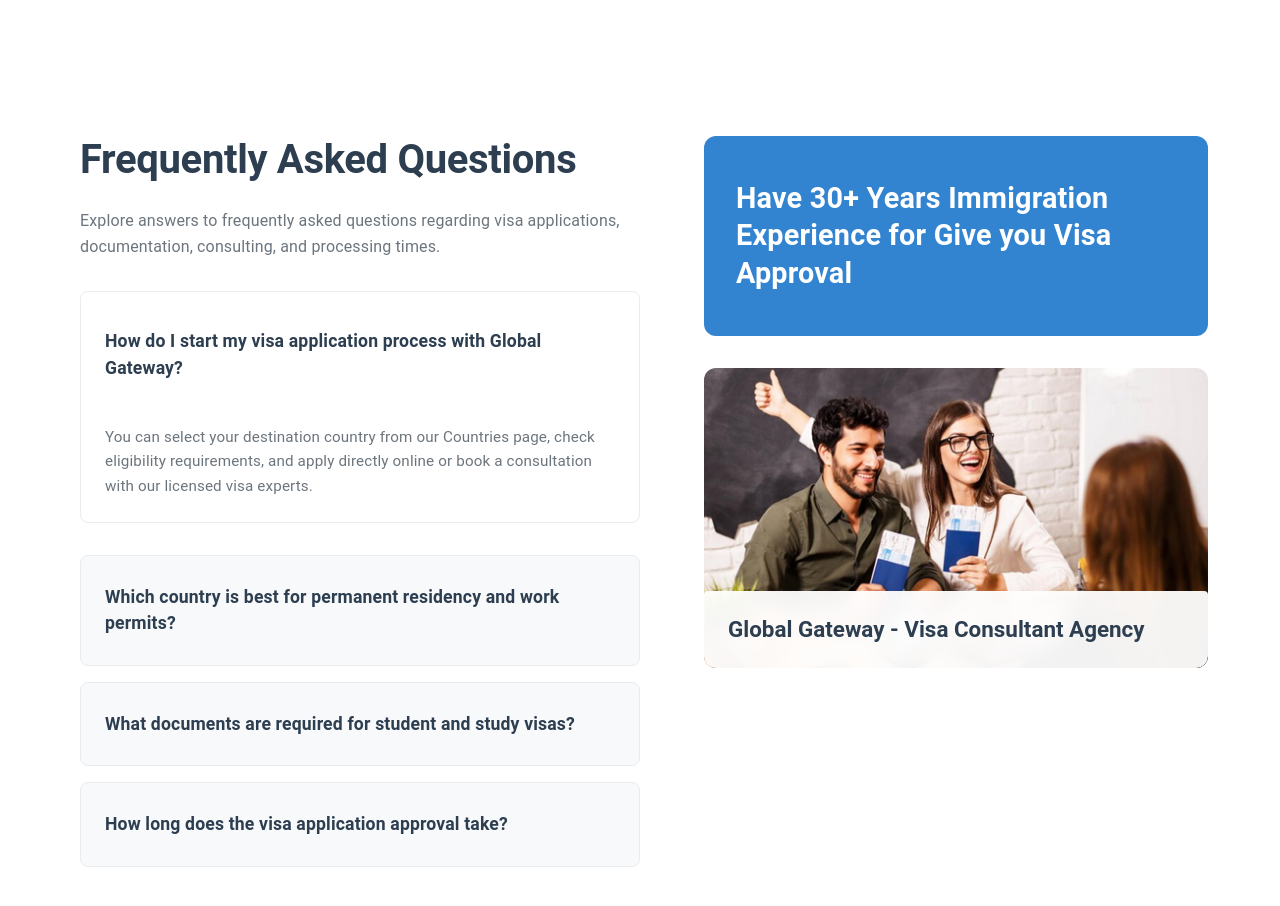
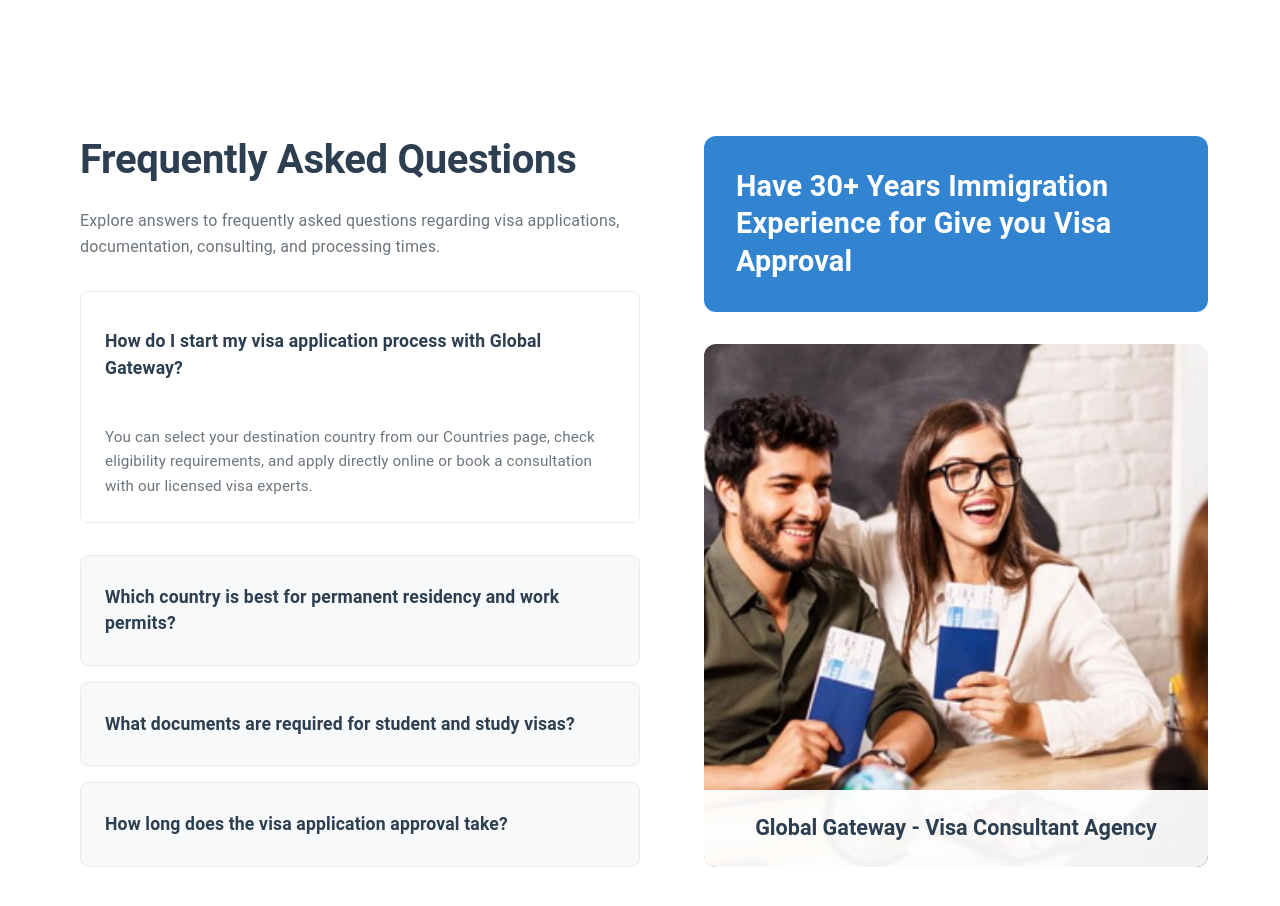
Before and after one commit to SubhradeepNathGit/Global-Gateway-Visa-Immigration-Consultant-Application, a React (Vite) app: page /contact in a window 1280 px wide. Shown: the part 1040-1946 px from the top of the page. Built offline with nearby package versions, Linux system fonts and the light colour scheme; no server answers; some icons are missing.

Commit message:
Faq sec updated

```diff
--- a/src/Components/user/contact/ContactFAQ.jsx
+++ b/src/Components/user/contact/ContactFAQ.jsx
@@ -8,7 +8,9 @@ const ContactFAQ = ({ faqs }) => {
     const [expanded, setExpanded] = useState('panel0');
 
     const handleChange = (panel) => (event, isExpanded) => {
-        setExpanded(isExpanded ? panel : false);
+        if (isExpanded) {
+            setExpanded(panel);
+        }
     };
 
     return (
@@ -31,7 +33,7 @@ const ContactFAQ = ({ faqs }) => {
                     {/* Left Side - FAQ */}
                     <Box
                         sx={{
-                            flex: '0 0 50%',
+                            flex: { xs: '1 1 auto', lg: '0 0 50%' },
                             minWidth: 0,
                             display: 'flex',
                             flexDirection: 'column'
@@ -125,7 +127,7 @@ const ContactFAQ = ({ faqs }) => {
                     {/* Right Side - Cards */}
                     <Box
                         sx={{
-                            flex: '0 0 45%',
+                            flex: { xs: '1 1 auto', lg: '0 0 45%' },
                             minWidth: 0,
                             display: 'flex',
                             flexDirection: 'column',
@@ -142,10 +144,11 @@ const ContactFAQ = ({ faqs }) => {
                                 color: 'white',
                                 position: 'relative',
                                 overflow: 'hidden',
-                                minHeight: { xs: '160px', md: '200px' },
+                                minHeight: { xs: '150px', md: '170px' },
                                 display: 'flex',
                                 flexDirection: 'column',
-                                justifyContent: 'center'
+                                justifyContent: 'center',
+                                flexShrink: 0
                             }}
                         >
                             <Box
@@ -173,13 +176,16 @@ const ContactFAQ = ({ faqs }) => {
                             </Typography>
                         </Paper>
 
-                        {/* Image with Text Overlay */}
+                        {/* Image with Text Overlay stretched to match left side */}
                         <Box
                             sx={{
                                 position: 'relative',
                                 borderRadius: '12px',
                                 overflow: 'hidden',
-                                height: { xs: '250px', md: '300px' }
+                                flex: 1,
+                                minHeight: { xs: '260px', md: '320px' },
+                                display: 'flex',
+                                flexDirection: 'column'
                             }}
                         >
                             <Box
@@ -189,6 +195,7 @@ const ContactFAQ = ({ faqs }) => {
                                 sx={{
                                     width: '100%',
                                     height: '100%',
+                                    flex: 1,
                                     objectFit: 'cover'
                                 }}
                             />
@@ -200,9 +207,16 @@ const ContactFAQ = ({ faqs }) => {
                                     bottom: 0,
                                     left: 0,
                                     right: 0,
+                                    width: '100%',
                                     bgcolor: 'rgba(255, 255, 255, 0.95)',
-                                    backdropFilter: 'blur(10px)',
-                                    p: { xs: 2.5, md: 3 }
+                                    backdropFilter: 'none',
+                                    WebkitBackdropFilter: 'none',
+                                    borderRadius: 0,
+                                    p: { xs: 2.5, md: 3 },
+                                    textAlign: 'center',
+                                    display: 'flex',
+                                    alignItems: 'center',
+                                    justifyContent: 'center'
                                 }}
                             >
                                 <Typography
@@ -210,8 +224,10 @@ const ContactFAQ = ({ faqs }) => {
                                     sx={{
                                         fontWeight: 'bold',
                                         color: '#2c3e50',
-                                        fontSize: { xs: '1.1rem', md: '1.3rem', lg: '1.4rem' },
-                                        lineHeight: 1.3
+                                        fontSize: { xs: '1.05rem', md: '1.25rem', lg: '1.35rem' },
+                                        lineHeight: 1.3,
+                                        textAlign: 'center',
+                                        width: '100%'
                                     }}
                                 >
                                     Global Gateway - Visa Consultant Agency
```
